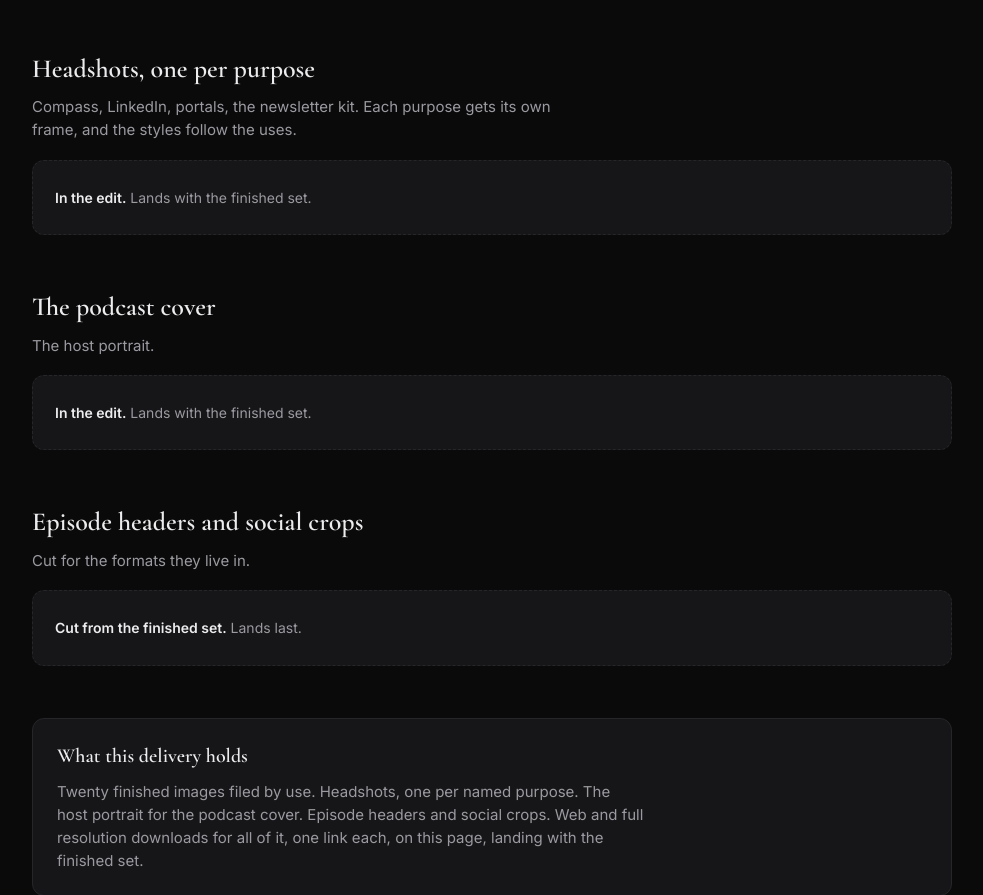
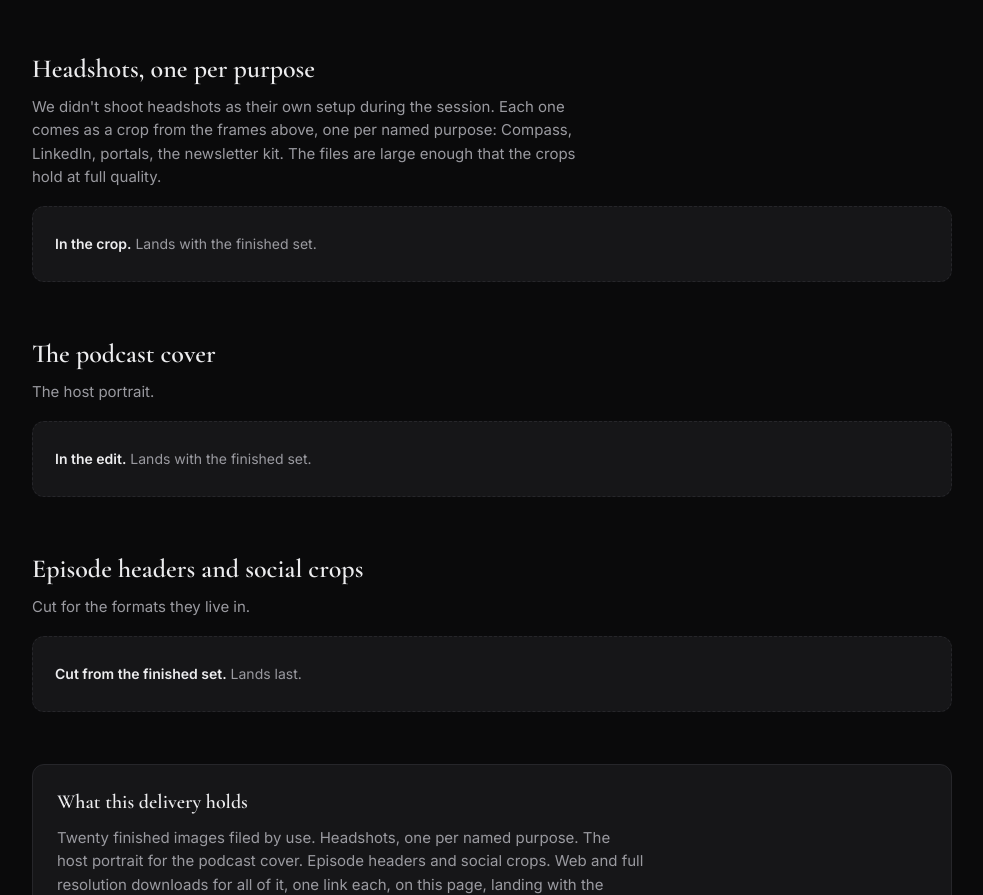
Before and after one commit to noahgallagher48-jpg/masliansky-neighborhood-session, a plain HTML site: page delivery.html in a window 1280 px wide. Shown: the part 2622-3517 px from the top of the page, without its empty margins (148-1131 px from the left). Drawn offline with nearby package versions, Linux system fonts and the light colour scheme.

Commit message:
Headshots section says it plainly: cropped from the session frames, not a separate setup
Co-Authored-By: Claude Opus 5 (1M context) <noreply@anthropic.com>
Claude-Session: https://claude.ai/code/session_01N7xXTwXtHjMAaoLB27xUoN

```diff
--- a/delivery.html
+++ b/delivery.html
@@ -82,9 +82,10 @@
 
 <section>
   <h2>Headshots, one per purpose</h2>
-  <p class="why">Compass, LinkedIn, portals, the newsletter kit. Each purpose gets its own frame,
-  and the styles follow the uses.</p>
-  <div class="slot"><b>In the edit.</b> Lands with the finished set.</div>
+  <p class="why">We didn't shoot headshots as their own setup during the session. Each one comes
+  as a crop from the frames above, one per named purpose: Compass, LinkedIn, portals, the
+  newsletter kit. The files are large enough that the crops hold at full quality.</p>
+  <div class="slot"><b>In the crop.</b> Lands with the finished set.</div>
 </section>
 
 <section>
```
